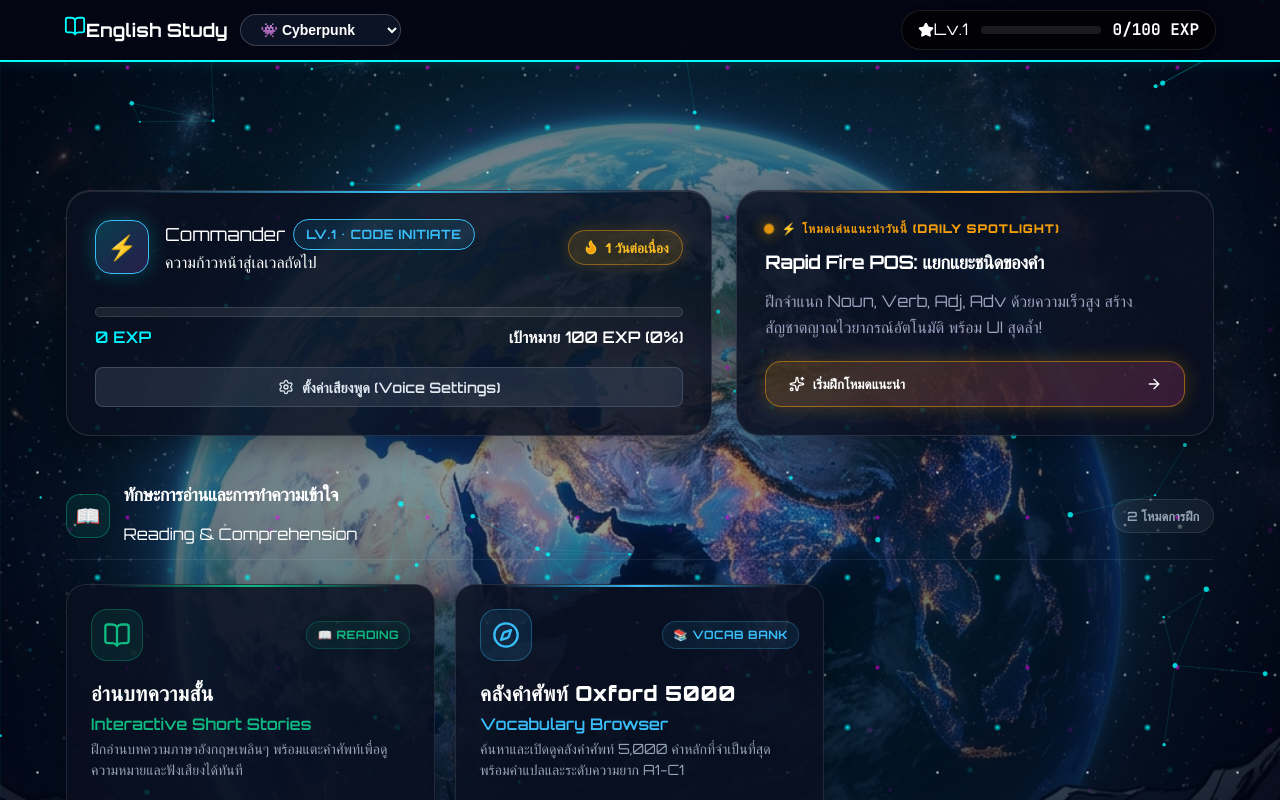
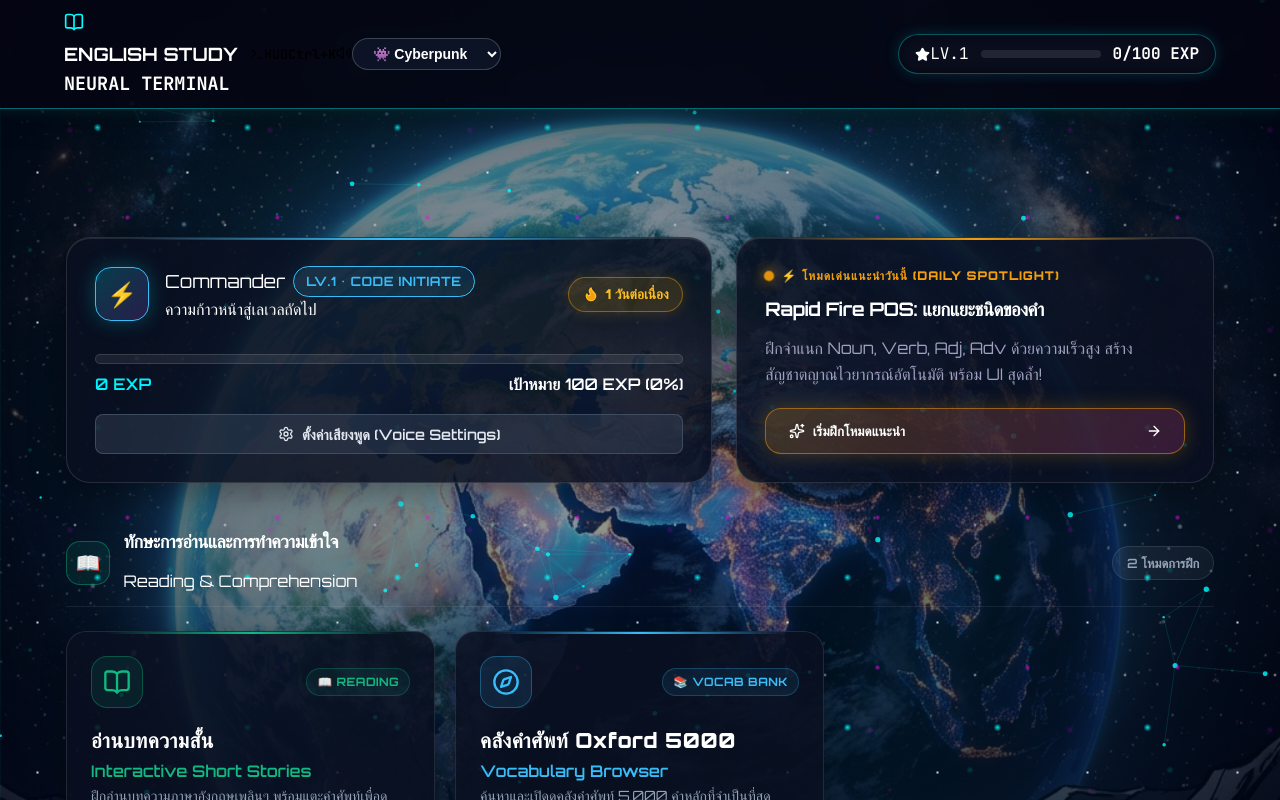
Before and after one commit to peak822/EnglishWeb, a React (Vite) app: page / in a window 1280 px wide. Shown: the top 800 px of the page. Built offline with nearby package versions, Linux system fonts and the light colour scheme.

Commit message:
feat: upgrade App layout with Cyber Visor, Energy Reactor bar, and Command Palette

```diff
--- a/src/App.css
+++ b/src/App.css
@@ -1229,3 +1229,75 @@
   box-shadow: 0 0 30px rgba(255, 0, 255, 0.2), inset 0 0 20px rgba(255, 0, 255, 0.05);
   background: rgba(10, 8, 25, 0.9);
 }
+
+/* ==========================================================================
+   Cyber-HUD & Neural Terminal Design System Enhancements
+   ========================================================================== */
+
+/* Glass Visor Navigation Header */
+.cyber-visor-header {
+  border-bottom: 1px solid rgba(0, 255, 255, 0.4) !important;
+  box-shadow: 0 4px 25px rgba(0, 0, 0, 0.6), 0 0 15px rgba(0, 255, 255, 0.2) !important;
+  background: rgba(5, 5, 18, 0.85) !important;
+}
+
+/* Energy Core Reactor Gamification Bar */
+.cyber-reactor-bar {
+  border: 1px solid rgba(0, 255, 255, 0.3) !important;
+  box-shadow: 0 0 15px rgba(0, 255, 255, 0.15), inset 0 0 10px rgba(0, 0, 0, 0.5) !important;
+  background: rgba(10, 15, 30, 0.9) !important;
+}
+
+/* 3D Holographic Foil Sheen */
+.holo-foil-sheen {
+  background: linear-gradient(
+    135deg,
+    transparent 0%,
+    rgba(0, 255, 255, 0.08) 25%,
+    rgba(255, 0, 255, 0.12) 50%,
+    rgba(0, 255, 255, 0.08) 75%,
+    transparent 100%
+  );
+  background-size: 200% 200%;
+  animation: holo-sheen 4s ease infinite;
+  mix-blend-mode: screen;
+}
+
+@keyframes holo-sheen {
+  0% { background-position: 0% 50%; }
+  50% { background-position: 100% 50%; }
+  100% { background-position: 0% 50%; }
+}
+
+/* Chamfered Tech Box / Container */
+.cyber-chamfer-box {
+  position: relative;
+  background: rgba(10, 15, 30, 0.85);
+  border: 1px solid rgba(0, 255, 255, 0.25);
+  clip-path: polygon(
+    0 8px, 8px 0,
+    calc(100% - 8px) 0, 100% 8px,
+    100% calc(100% - 8px), calc(100% - 8px) 100%,
+    8px 100%, 0 calc(100% - 8px)
+  );
+}
+
+/* Custom Scrollbar for HUD Modals */
+.custom-scrollbar::-webkit-scrollbar {
+  width: 6px;
+}
+
+.custom-scrollbar::-webkit-scrollbar-track {
+  background: rgba(0, 0, 0, 0.3);
+  border-radius: 3px;
+}
+
+.custom-scrollbar::-webkit-scrollbar-thumb {
+  background: rgba(0, 255, 255, 0.4);
+  border-radius: 3px;
+}
+
+.custom-scrollbar::-webkit-scrollbar-thumb:hover {
+  background: var(--color-primary);
+  box-shadow: 0 0 8px var(--color-primary);
+}
--- a/src/App.jsx
+++ b/src/App.jsx
@@ -1,13 +1,16 @@
 import React, { useState, useEffect, lazy, Suspense } from 'react';
 import { BrowserRouter as Router, Routes, Route, Link } from 'react-router-dom';
-import { BookOpen, Star, Award, Loader2 } from 'lucide-react';
+import { BookOpen, Star, Award, Loader2, Volume2, VolumeX, Terminal, Sparkles } from 'lucide-react';
 import './App.css';
 
 // Hooks
 import { useGamification } from './hooks/useGamification';
+import { useCyberSound } from './hooks/useCyberSound';
 
 // Components
 import InteractiveBackground from './components/InteractiveBackground';
+import CommandPalette from './components/CommandPalette';
+import TechBracket from './components/TechBracket';
 
 // Lazy Loaded Pages for Optimal Mobile Performance & Initial Bundle Split
 const Home = lazy(() => import('./pages/Home'));
@@ -33,18 +36,32 @@ const PageLoadingFallback = () => (
       <Loader2 className="absolute text-[var(--color-primary)] animate-pulse" size={20} />
     </div>
     <span className="text-xs font-mono tracking-widest text-[var(--color-primary)] uppercase">
-      Loading System...
+      INITIALIZING NEURAL LINK...
     </span>
   </div>
 );
 
 function App() {
   const { exp, level, badges, nextLevelExp, currentLevelBaseExp, newBadge, recentLevelUp } = useGamification();
+  const { isMuted, toggleMute, playSound } = useCyberSound();
   const [theme, setTheme] = useState('cyberpunk');
+  const [isCommandPaletteOpen, setIsCommandPaletteOpen] = useState(false);
 
   useEffect(() => {
     document.documentElement.setAttribute('data-theme', theme);
   }, [theme]);
+
+  // Global Ctrl+K / Cmd+K listener
+  useEffect(() => {
+    const handleKeyDown = (e) => {
+      if ((e.ctrlKey || e.metaKey) && e.key.toLowerCase() === 'k') {
+        e.preventDefault();
+        setIsCommandPaletteOpen((prev) => !prev);
+      }
+    };
+    window.addEventListener('keydown', handleKeyDown);
+    return () => window.removeEventListener('keydown', handleKeyDown);
+  }, []);
 
   const expProgress = Math.max(0, Math.min(100, ((exp - currentLevelBaseExp) / (nextLevelExp - currentLevelBaseExp)) * 100));
 
@@ -52,71 +69,132 @@ function App() {
     <Router>
       <InteractiveBackground theme={theme} />
       <div className="app-layout">
-        <nav className="nav-bar">
+        {/* Cyber Visor Top Navigation */}
+        <nav className="nav-bar cyber-visor-header">
           <div className="container nav-content">
-            {/* Top Row: Logo & Theme on Mobile / Left & Right on Desktop */}
+            {/* Top Row: Logo & Quick HUD Controls */}
             <div className="nav-main-row">
-              <Link to="/" className="nav-logo glitch-hover" data-text="English Study">
-                <BookOpen size={22} className="nav-logo-icon" />
-                <span className="nav-logo-text">English Study</span>
+              <Link
+                to="/"
+                className="nav-logo glitch-hover flex items-center gap-2 group"
+                data-text="English Study"
+                onClick={() => playSound('click')}
+              >
+                <div className="relative p-1.5 rounded-lg bg-[rgba(0,255,255,0.1)] border border-[rgba(0,255,255,0.3)] shadow-[0_0_10px_rgba(0,255,255,0.2)] group-hover:scale-105 transition-transform">
+                  <BookOpen size={20} className="nav-logo-icon text-[var(--color-primary)]" />
+                </div>
+                <div className="flex flex-col">
+                  <span className="nav-logo-text font-sans font-bold tracking-wider text-sm sm:text-base">
+                    ENGLISH <span className="text-[var(--color-primary)]">STUDY</span>
+                  </span>
+                  <span className="text-[0.6rem] font-mono text-[var(--color-primary)] tracking-widest uppercase opacity-75">
+                    NEURAL TERMINAL
+                  </span>
+                </div>
               </Link>
 
-              {/* Theme Selector */}
-              <div className="nav-theme-wrap">
-                <select
-                  value={theme}
-                  onChange={(e) => setTheme(e.target.value)}
-                  className="theme-selector-dropdown"
-                  aria-label="Select Theme"
+              {/* HUD Control Actions */}
+              <div className="flex items-center gap-1.5 sm:gap-2">
+                {/* Command Palette Trigger Button */}
+                <button
+                  onClick={() => {
+                    playSound('click');
+                    setIsCommandPaletteOpen(true);
+                  }}
+                  className="flex items-center gap-1.5 px-2.5 py-1 rounded-lg bg-[rgba(0,255,255,0.08)] hover:bg-[rgba(0,255,255,0.18)] border border-[rgba(0,255,255,0.3)] text-[var(--color-primary)] text-xs font-mono transition-all shadow-[0_0_10px_rgba(0,255,255,0.15)]"
+                  title="Open HUD Command Palette (Ctrl+K)"
+                  aria-label="Open Command Palette"
                 >
-                  <option value="cyberpunk">👾 Cyberpunk</option>
-                  <option value="meadow-day">🌿 Meadow Day</option>
-                  <option value="milky-way">🌌 Milky Way</option>
-                  <option value="sunset-vaporwave">🌅 Sunset</option>
-                </select>
+                  <Terminal size={14} />
+                  <span className="hidden md:inline">HUD</span>
+                  <span className="text-[0.65rem] opacity-75 font-semibold hidden sm:inline">Ctrl+K</span>
+                </button>
+
+                {/* Audio Engine Mute Toggle */}
+                <button
+                  onClick={toggleMute}
+                  className={`p-1.5 rounded-lg border transition-all ${
+                    isMuted
+                      ? 'bg-[rgba(255,0,85,0.1)] border-[rgba(255,0,85,0.3)] text-[rgba(255,255,255,0.5)] hover:text-white'
+                      : 'bg-[rgba(0,255,255,0.1)] border-[rgba(0,255,255,0.3)] text-[var(--color-primary)] shadow-[0_0_8px_rgba(0,255,255,0.2)]'
+                  }`}
+                  title={isMuted ? 'Unmute Cyber Sound Engine' : 'Mute Cyber Sound Engine'}
+                  aria-label="Toggle Cyber Sound"
+                >
+                  {isMuted ? <VolumeX size={16} /> : <Volume2 size={16} />}
+                </button>
+
+                {/* Theme Selector */}
+                <div className="nav-theme-wrap">
+                  <select
+                    value={theme}
+                    onChange={(e) => {
+                      playSound('click');
+                      setTheme(e.target.value);
+                    }}
+                    className="theme-selector-dropdown text-xs"
+                    aria-label="Select Theme"
+                  >
+                    <option value="cyberpunk">👾 Cyberpunk</option>
+                    <option value="meadow-day">🌿 Meadow</option>
+                    <option value="milky-way">🌌 Milky Way</option>
+                    <option value="sunset-vaporwave">🌅 Sunset</option>
+                  </select>
+                </div>
               </div>
             </div>
 
-            {/* Gamification Bar (Responsive & Compact) */}
-            <div className="nav-gamification-bar">
+            {/* Gamification Energy Reactor Bar */}
+            <div className="nav-gamification-bar cyber-reactor-bar">
               <div className="flex items-center gap-1.5 text-[var(--color-primary)] font-bold text-xs sm:text-sm whitespace-nowrap">
-                <Star size={16} fill="currentColor" />
-                <span>Lv.{level}</span>
+                <Star size={15} fill="currentColor" className="animate-pulse" />
+                <span className="font-mono tracking-wider">LV.{level}</span>
               </div>
 
-              <div className="nav-exp-progress-wrap">
+              {/* Reactor Core Energy Tube */}
+              <div className="nav-exp-progress-wrap relative overflow-hidden bg-[rgba(0,0,0,0.5)] border border-[rgba(0,255,255,0.2)] rounded-full">
                 <div
-                  className="h-full bg-[var(--color-primary)] rounded-full transition-all duration-500 ease-out shadow-[0_0_8px_var(--color-primary)]"
+                  className="h-full bg-gradient-to-r from-[var(--color-primary)] to-[var(--color-neutral)] rounded-full transition-all duration-500 ease-out shadow-[0_0_12px_var(--color-primary)] relative"
                   style={{ width: `${expProgress}%` }}
-                />
+                >
+                  <div className="absolute inset-0 bg-white/20 animate-pulse" />
+                </div>
               </div>
 
-              <div className="text-[0.7rem] sm:text-xs text-[var(--color-neutral)] font-mono whitespace-nowrap font-semibold">
-                {exp}/{nextLevelExp} <span className="hidden xs:inline">EXP</span>
+              <div className="text-[0.7rem] sm:text-xs text-[var(--color-secondary)] font-mono whitespace-nowrap font-semibold">
+                {exp}/{nextLevelExp} <span className="text-[var(--color-primary)] hidden xs:inline">EXP</span>
               </div>
 
               {badges.length > 0 && (
-                <div className="flex items-center gap-1 text-[var(--color-accent)] pl-1 border-l border-[rgba(255,255,255,0.15)] cursor-help" title={`You have ${badges.length} badges!`}>
+                <div className="flex items-center gap-1 text-[var(--color-neutral)] pl-1.5 border-l border-[rgba(255,255,255,0.15)] cursor-help" title={`Badges Unlocked: ${badges.length}`}>
                   <Award size={15} />
-                  <span className="text-xs font-bold">{badges.length}</span>
+                  <span className="text-xs font-mono font-bold">{badges.length}</span>
                 </div>
               )}
 
-              {/* Level Up Notification Pop-up */}
+              {/* Notifications */}
               {recentLevelUp && (
-                <div className="absolute top-12 left-1/2 -translate-x-1/2 bg-[var(--color-primary)] text-white px-4 py-1.5 rounded-lg font-bold shadow-[var(--glow-primary)] animate-fade-up whitespace-nowrap z-50 text-xs sm:text-sm">
-                  Level Up! 🎉
+                <div className="absolute top-12 left-1/2 -translate-x-1/2 bg-[var(--color-primary)] text-black px-4 py-1.5 rounded-lg font-bold shadow-[0_0_20px_var(--color-primary)] animate-fade-up whitespace-nowrap z-50 text-xs sm:text-sm font-mono tracking-wider border border-white">
+                  ⚡ LEVEL UP! LEVEL {level} REACHED
                 </div>
               )}
               {newBadge && (
-                <div className="absolute top-12 left-1/2 -translate-x-1/2 bg-[var(--color-accent)] text-white px-4 py-1.5 rounded-lg font-bold shadow-[var(--glow-accent)] animate-fade-up whitespace-nowrap z-50 text-xs sm:text-sm">
-                  New Badge: {newBadge.name} {newBadge.icon}
+                <div className="absolute top-12 left-1/2 -translate-x-1/2 bg-[var(--color-neutral)] text-white px-4 py-1.5 rounded-lg font-bold shadow-[0_0_20px_var(--color-neutral)] animate-fade-up whitespace-nowrap z-50 text-xs sm:text-sm font-mono tracking-wider border border-white">
+                  🏆 BADGE UNLOCKED: {newBadge.name}
                 </div>
               )}
             </div>
 
           </div>
         </nav>
+
+        {/* Global Floating HUD Command Palette */}
+        <CommandPalette
+          isOpen={isCommandPaletteOpen}
+          onClose={() => setIsCommandPaletteOpen(false)}
+          currentTheme={theme}
+          onThemeChange={(newTheme) => setTheme(newTheme)}
+        />
 
         <main className="main-content">
           <Suspense fallback={<PageLoadingFallback />}>
@@ -141,7 +219,10 @@ function App() {
         </main>
 
         <footer className="footer">
-          <p>Discover the Joy of English • Interactive Learning Platform</p>
+          <div className="flex items-center justify-center gap-2 text-xs font-mono text-[rgba(255,255,255,0.6)]">
+            <Sparkles size={14} className="text-[var(--color-primary)]" />
+            <span>ENGLISH STUDY NEURAL TERMINAL • MISSION READINESS ACTIVE</span>
+          </div>
         </footer>
       </div>
     </Router>
```
